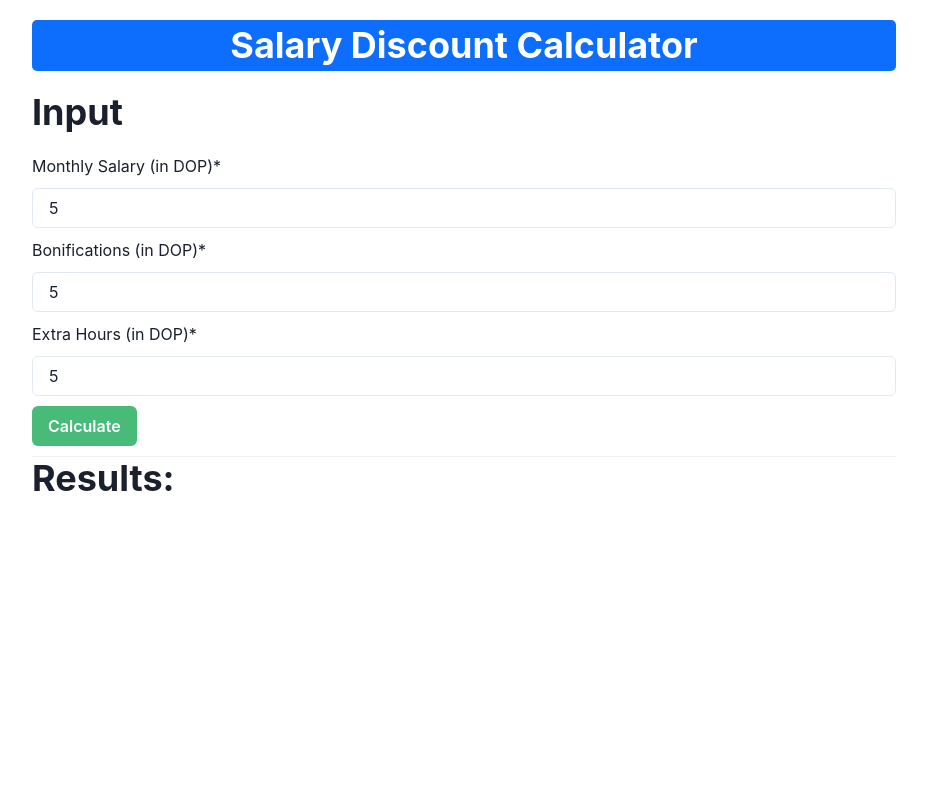
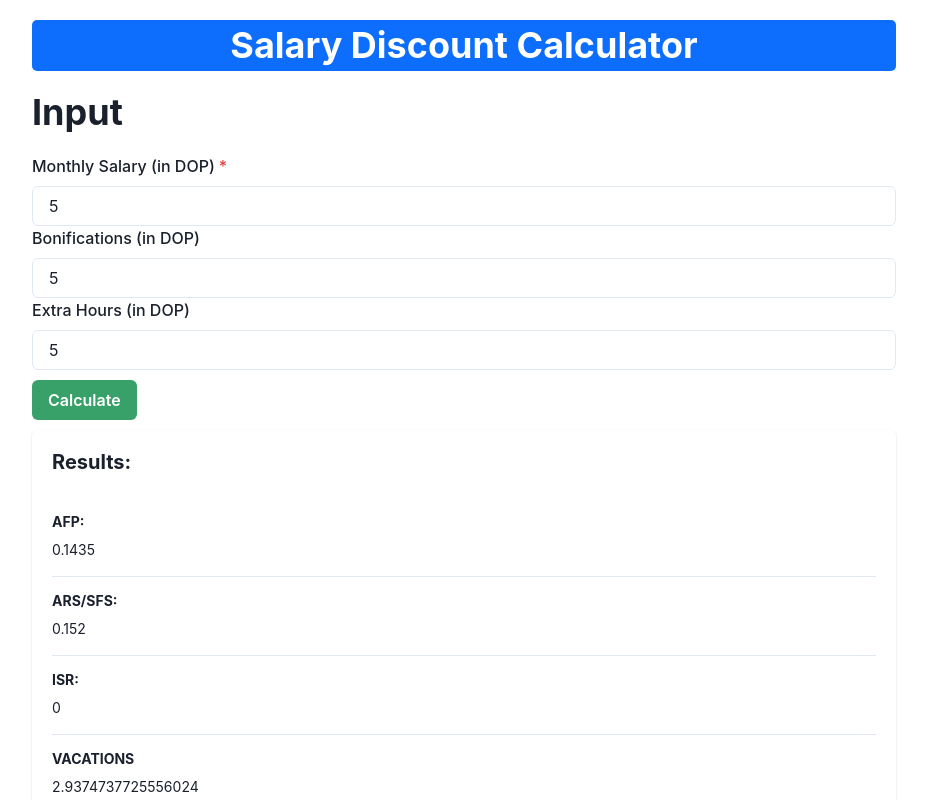
Before and after one commit to yadierms/sa, a React (Vite) app: page / in a window 1280 px wide. Both pictures are taken after typing "5", "5", "5" into the empty fields and a click on the button "Calculate". Shown: the top 800 px of the page, without its empty margins (176-1103 px from the left). Built offline with nearby package versions, Linux system fonts and the light colour scheme.

Commit message:
UI were chaged and some Calculations were added.

```diff
--- a/src/App.jsx
+++ b/src/App.jsx
@@ -1,15 +1,17 @@
-import {
-  Button,
-  Container,
-  Divider,
-  Heading,
-  Input,
-  Text,
-} from "@chakra-ui/react";
+import { Container, Heading } from "@chakra-ui/react";
+import Results from "./components/Results";
+import FormApp from "./components/FormApp";
+import { useState } from "react";
 
 function App() {
+  const [formData, setFormData] = useState(null);
+
+  const onFormSubmit = (data) => {
+    setFormData(data);
+  };
+
   return (
-    <Container minWidth="4xl" py="20px">
+    <Container as="main" minWidth="4xl" py="20px">
       <Heading
         mb="20px"
         as="h1"
@@ -25,17 +27,9 @@ function App() {
       <Heading as="h2" mb="20px">
         Input
       </Heading>
-      <Text my="10px">Monthly Salary (in DOP)* </Text>
-      <Input placeholder="Monthly Salary" type="number" />
-      <Text my="10px">Bonifications (in DOP)* </Text>
-      <Input placeholder="Bonifications" type="number" />
-      <Text my="10px">Extra Hours (in DOP)* </Text>
-      <Input placeholder="Extra Hours" type="number" />
-      <Button bgColor="green.400" color="white" my="10px">
-        Calculate
-      </Button>
-      <Divider />
-      <Heading>Results: </Heading>
+      <FormApp onFormSubmit={onFormSubmit} />
+      {/* <Divider /> */}
+      {formData && <Results formState={formData} />}
     </Container>
   );
 }
--- /dev/null
+++ b/src/components/FormApp.jsx
@@ -0,0 +1,61 @@
+import { Button, FormControl, FormLabel, Input } from "@chakra-ui/react";
+import { useState } from "react";
+
+function FormApp({ onFormSubmit }) {
+  const initalState = {
+    monthlySalary: "",
+    bonifications: "",
+    extraHours: "",
+  };
+  const [formState, setFormState] = useState(initalState);
+
+  function handleSubmit(event) {
+    event.preventDefault();
+    onFormSubmit(formState);
+  }
+
+  function handleInputChange(event) {
+    const { name, value } = event.target;
+    setFormState({ ...formState, [name]: value });
+  }
+
+  return (
+    <form onSubmit={handleSubmit}>
+      <FormControl isRequired>
+        <FormLabel>Monthly Salary (in DOP)</FormLabel>
+        <Input
+          placeholder="Monthly Salary"
+          type="number"
+          onChange={handleInputChange}
+          name="monthlySalary"
+          value={formState.monthlySalary}
+        />
+      </FormControl>
+      <FormControl>
+        <FormLabel>Bonifications (in DOP)</FormLabel>
+        <Input
+          placeholder="Bonifications"
+          type="number"
+          onChange={handleInputChange}
+          name="bonifications"
+          value={formState.bonifications}
+        />
+      </FormControl>
+      <FormControl>
+        <FormLabel>Extra Hours (in DOP)</FormLabel>
+        <Input
+          placeholder="Extra Hours"
+          type="number"
+          onChange={handleInputChange}
+          name="extraHours"
+          value={formState.extraHours}
+        />
+      </FormControl>
+      <Button colorScheme="green" my="10px" type="submit">
+        Calculate
+      </Button>
+    </form>
+  );
+}
+
+export default FormApp;
--- /dev/null
+++ b/src/components/Results.jsx
@@ -0,0 +1,98 @@
+import {
+  Box,
+  Card,
+  CardBody,
+  CardHeader,
+  Heading,
+  Stack,
+  StackDivider,
+  Text,
+} from "@chakra-ui/react";
+
+function Results({ formState }) {
+  const { monthlySalary, extraHours, bonifications } = formState;
+  const DISCOUNTS = {
+    AFP: (monthlySalary) => monthlySalary * 0.0287,
+    SFS: (monthlySalary) => monthlySalary * 0.0304,
+    ISR: (monthlySalary) => {
+      const annualSalary = monthlySalary * 12;
+      let taxValue = 0;
+
+      if (annualSalary >= 416220.01 && annualSalary <= 624329)
+        taxValue = 0.15 * (annualSalary - 416220.01);
+
+      if (annualSalary >= 624329.01 && annualSalary <= 867123)
+        taxValue = 31216 + 0.2 * (annualSalary - 624329.01);
+
+      if (annualSalary >= 867123.01)
+        taxValue = 79776 + 0.25 * (annualSalary - 867123.01);
+
+      return taxValue / 12;
+    },
+    VACATIONS: (monthlySalary) => (monthlySalary / 23.83) * 14,
+    CHRISMAS_BONUS: (monthlySalary) => (monthlySalary * 12) / 12,
+  };
+
+  return (
+    <Card>
+      <CardHeader>
+        <Heading size="md">Results:</Heading>
+      </CardHeader>
+
+      <CardBody>
+        <Stack divider={<StackDivider />} spacing="4">
+          <Box>
+            <Heading size="xs" textTransform="uppercase">
+              AFP:
+            </Heading>
+            <Text pt="2" fontSize="sm">
+              {DISCOUNTS.AFP(monthlySalary)}
+            </Text>
+          </Box>
+          <Box>
+            <Heading size="xs" textTransform="uppercase">
+              ARS/SFS:
+            </Heading>
+            <Text pt="2" fontSize="sm">
+              {DISCOUNTS.SFS(monthlySalary)}
+            </Text>
+          </Box>
+          <Box>
+            <Heading size="xs" textTransform="uppercase">
+              ISR:
+            </Heading>
+            <Text pt="2" fontSize="sm">
+              {DISCOUNTS.ISR(monthlySalary)}
+            </Text>
+          </Box>
+          <Box>
+            <Heading size="xs" textTransform="uppercase">
+              VACATIONS
+            </Heading>
+            <Text pt="2" fontSize="sm">
+              {DISCOUNTS.VACATIONS(monthlySalary)}
+            </Text>
+          </Box>
+          <Box>
+            <Heading size="xs" textTransform="uppercase">
+              CHRISTMAS BONUS:
+            </Heading>
+            <Text pt="2" fontSize="sm">
+              {DISCOUNTS.CHRISMAS_BONUS(monthlySalary)}
+            </Text>
+          </Box>
+          <Box>
+            <Heading size="xs" textTransform="uppercase">
+              NET MONTHLY SALARY:
+            </Heading>
+            <Text pt="2" fontSize="sm">
+              {monthlySalary || "0"}
+            </Text>
+          </Box>
+        </Stack>
+      </CardBody>
+    </Card>
+  );
+}
+
+export default Results;
```
Also changed, not shown: .eslintrc.cjs.
